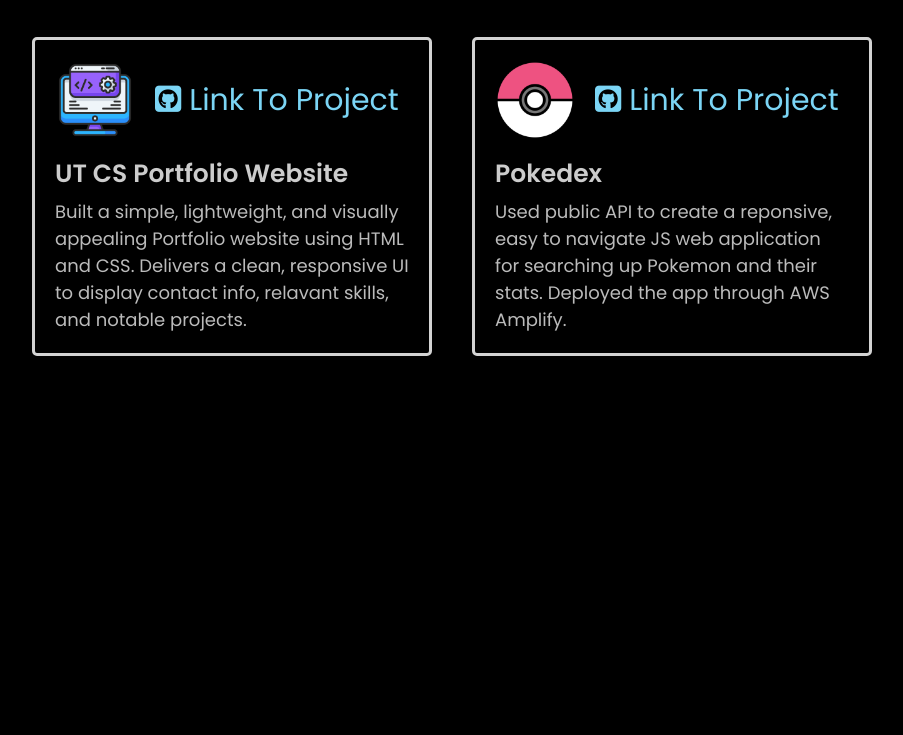
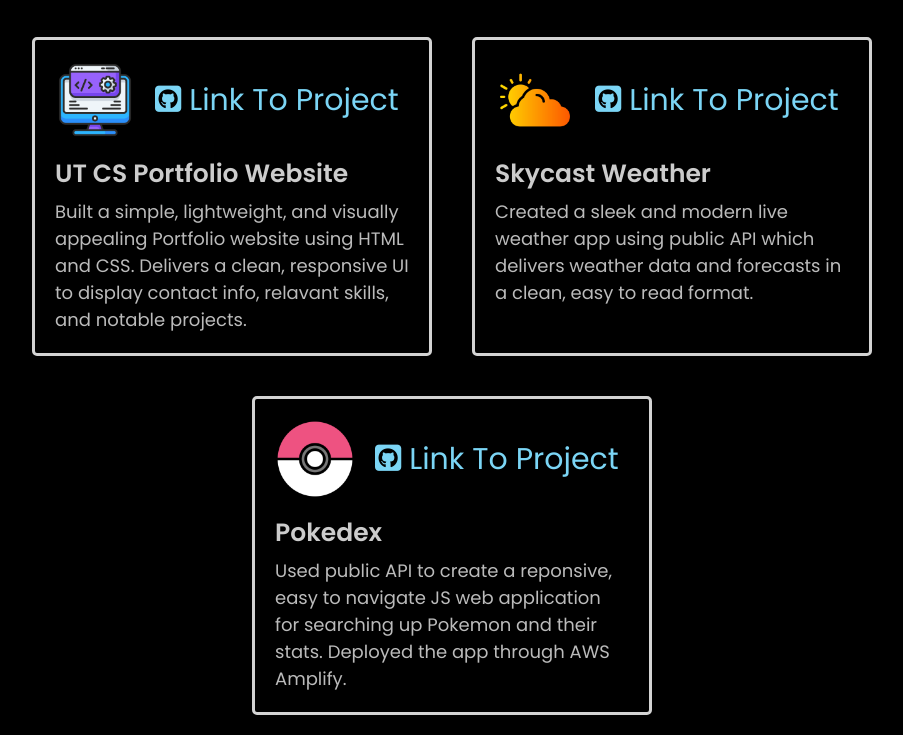
Before and after one commit to SuyogValsangkar/utexas-portfolio-website, a plain HTML site: page projects.html in a window 1280 px wide. Shown: the part 873-1608 px from the top of the page, without its empty margins (188-1091 px from the left). Before the commit the page ends 1249 px from the top, so only its background shows below. Drawn offline with Linux system fonts and the light colour scheme.

Commit message:
Recovered deleted project

```diff
--- a/projects.html
+++ b/projects.html
@@ -103,6 +103,19 @@
                     </div>
                     <div class="project-cell">
                         <div class="icon-link">
+                            <img src="images/skycast_weather_icon.png" alt="Weather App Cloud">
+                            <a href="https://github.com/SuyogValsangkar/weather-app" target="_blank">
+                                <i class="fa-brands fa-square-github"></i>
+                                <span>Link To Project</span>
+                            </a>
+                        </div>
+                        <h2>Skycast Weather</h2>
+                        <p>Created a sleek and modern live weather app using public API which delivers
+                           weather data and forecasts in a clean, easy to read format.
+                        </p>
+                    </div>
+                    <div class="project-cell">
+                        <div class="icon-link">
                             <img src="images/Pokeball.png" alt="Pokemon Logo">
                             <a href="https://github.com/SuyogValsangkar/pokemon-database" target="_blank">
                                 <i class="fa-brands fa-square-github"></i>
```
